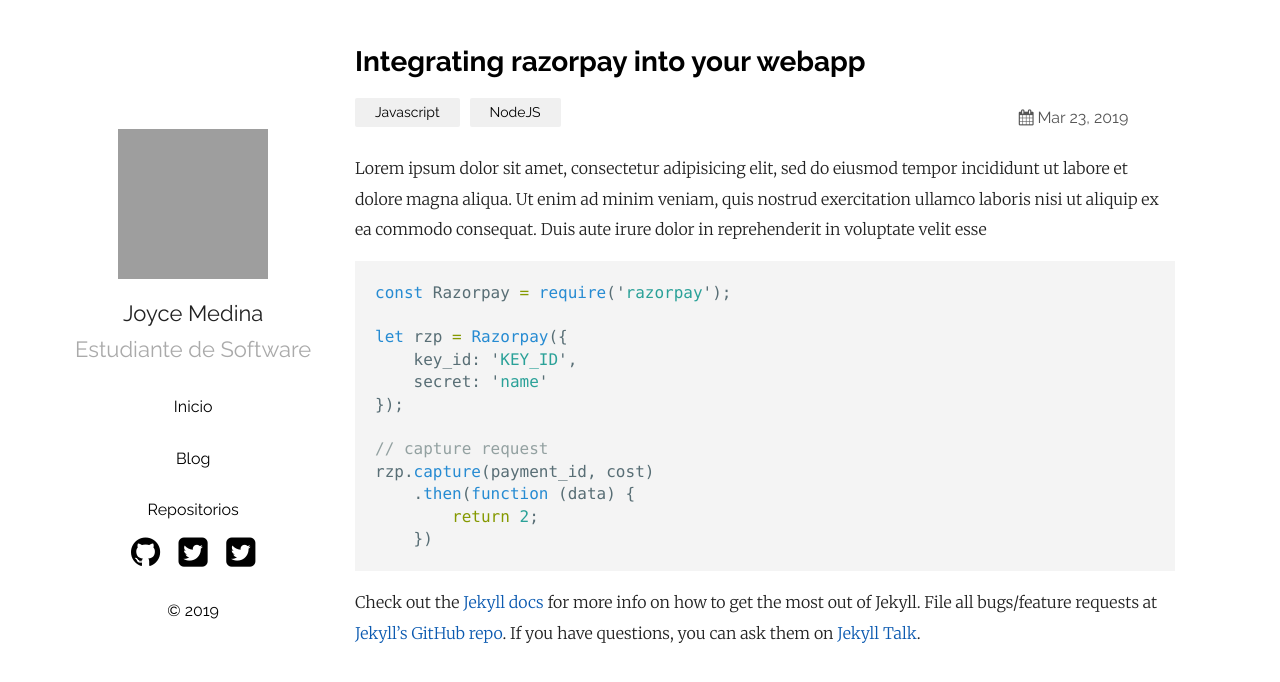
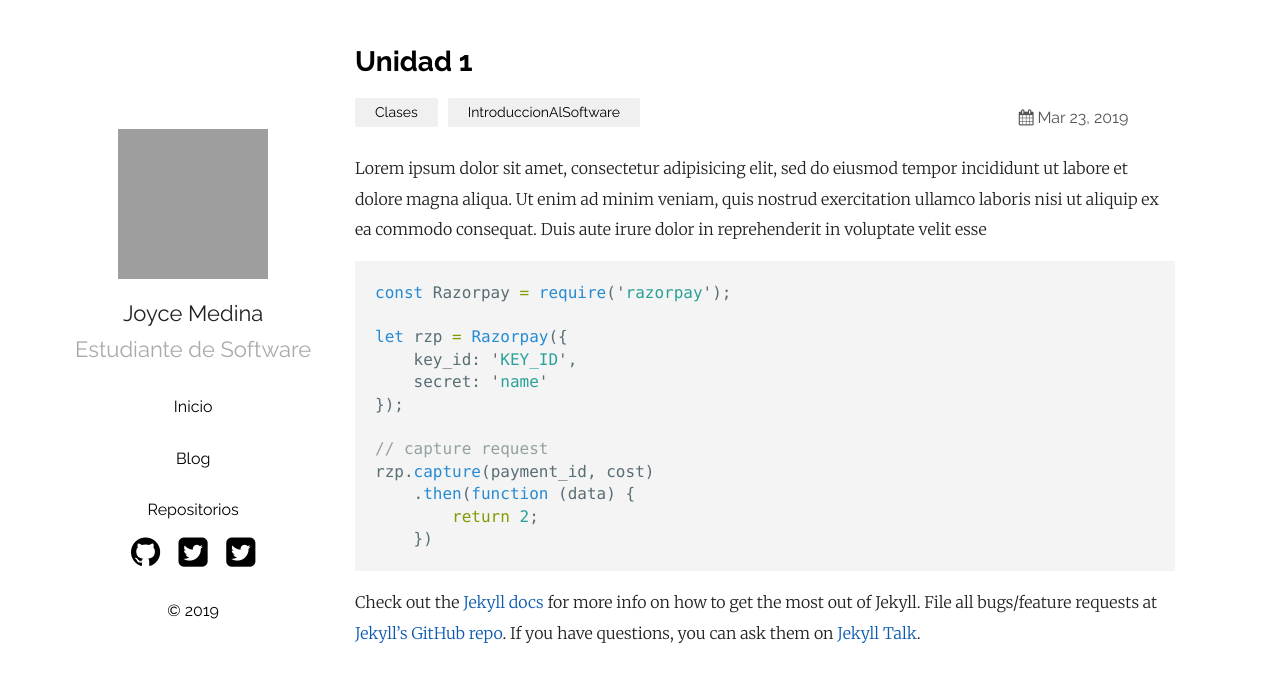
Before and after one commit to DaveNPlay/blo4, a Jekyll site: the page built from _posts/2019-03-23-welcome-to-jekyll.markdown, in a window 1280 px wide. Shown: the top 682 px of the page. Built offline with Jekyll 4.4.1, drawn with Linux system fonts in a browser that asks for light colours; grey boxes are pictures that could not be loaded.

Commit message:
Update 2019-03-23-welcome-to-jekyll.markdown

```diff
--- a/_posts/2019-03-23-welcome-to-jekyll.markdown
+++ b/_posts/2019-03-23-welcome-to-jekyll.markdown
@@ -1,8 +1,8 @@
 ---
 layout: post
-title:  "Integrating razorpay into your webapp"
+title:  "Unidad 1"
 date:   2019-03-23 21:03:36 +0530
-categories: Javascript NodeJS
+categories: Clases IntroduccionAlSoftware
 ---
 Lorem ipsum dolor sit amet, consectetur adipisicing elit, sed do eiusmod tempor incididunt ut labore et dolore magna aliqua. Ut enim ad minim veniam, quis nostrud exercitation ullamco laboris nisi ut aliquip ex ea commodo consequat. Duis aute irure dolor in reprehenderit in voluptate velit esse
 
```
